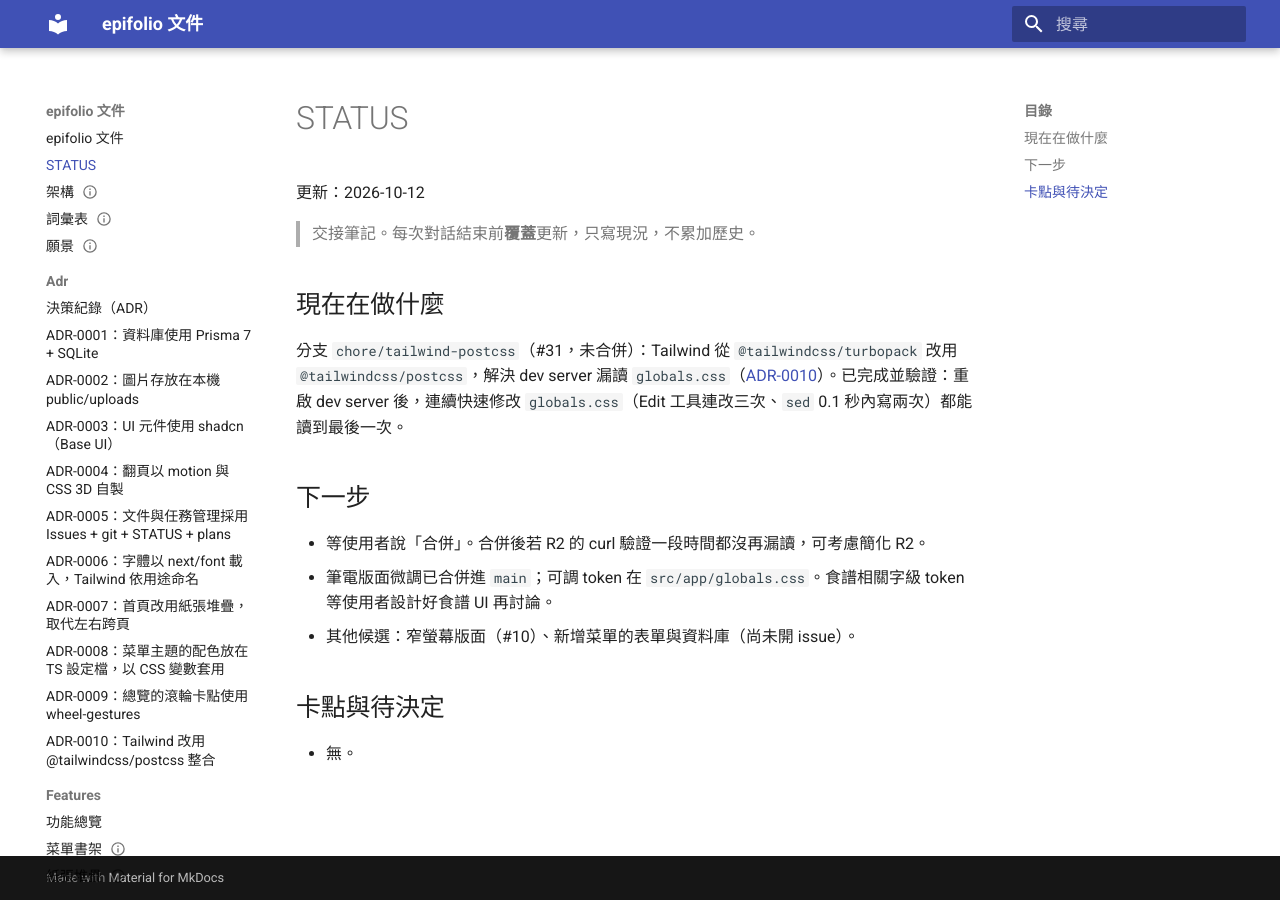
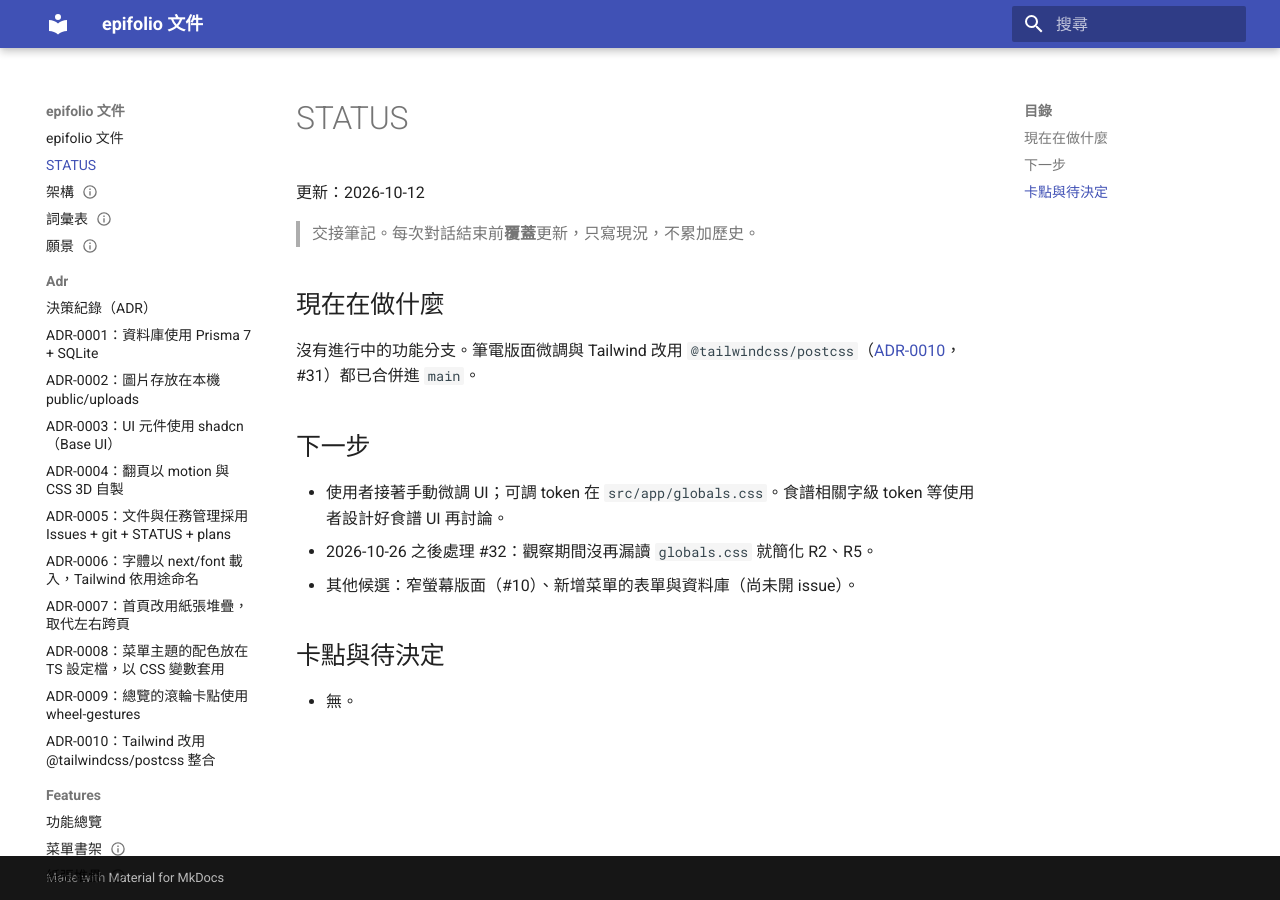
Before and after one commit to piercelin11/epifolio, an MkDocs documentation site: the page built from docs/STATUS.md, in a window 1280 px wide. Built offline with MkDocs 1.6.1 and Material for MkDocs 9.7.7, drawn with Linux system fonts in a browser that asks for light colours.

Commit message:
docs: update status after tailwind postcss merge
Refs #32

```diff
--- a/docs/STATUS.md
+++ b/docs/STATUS.md
@@ -6,12 +6,12 @@
 
 ## 現在在做什麼
 
-分支 `chore/tailwind-postcss`（#31，未合併）：Tailwind 從 `@tailwindcss/turbopack` 改用 `@tailwindcss/postcss`，解決 dev server 漏讀 `globals.css`（[ADR-0010](adr/0010-tailwind-postcss.md)）。已完成並驗證：重啟 dev server 後，連續快速修改 `globals.css`（Edit 工具連改三次、`sed` 0.1 秒內寫兩次）都能讀到最後一次。
+沒有進行中的功能分支。筆電版面微調與 Tailwind 改用 `@tailwindcss/postcss`（[ADR-0010](adr/0010-tailwind-postcss.md)，#31）都已合併進 `main`。
 
 ## 下一步
 
-- 等使用者說「合併」。合併後若 R2 的 curl 驗證一段時間都沒再漏讀，可考慮簡化 R2。
-- 筆電版面微調已合併進 `main`；可調 token 在 `src/app/globals.css`。食譜相關字級 token 等使用者設計好食譜 UI 再討論。
+- 使用者接著手動微調 UI；可調 token 在 `src/app/globals.css`。食譜相關字級 token 等使用者設計好食譜 UI 再討論。
+- 2026-10-26 之後處理 #32：觀察期間沒再漏讀 `globals.css` 就簡化 R2、R5。
 - 其他候選：窄螢幕版面（#10）、新增菜單的表單與資料庫（尚未開 issue）。
 
 ## 卡點與待決定
```
